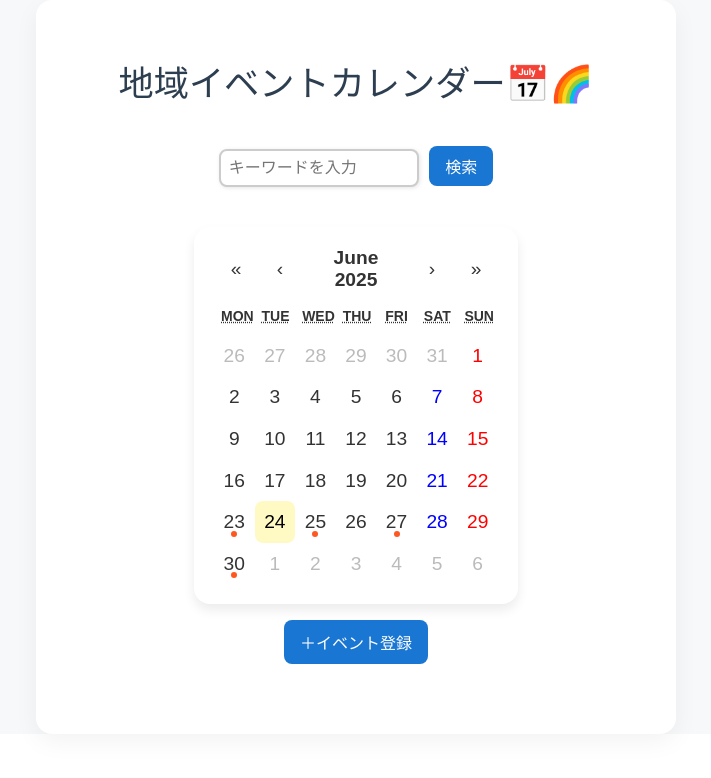
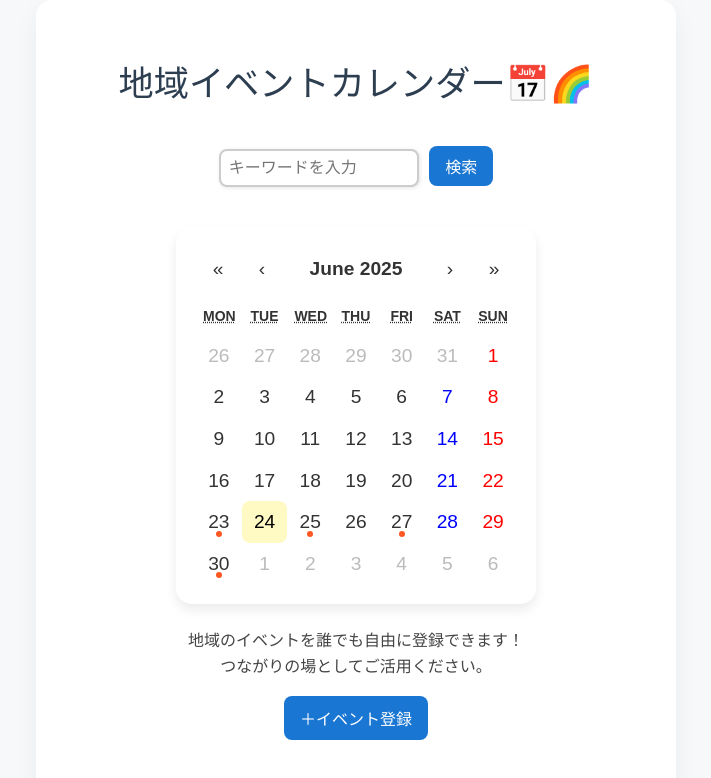
Before and after one commit to okada076/community-event-app, a React (Vite) app: page / in a window 1280 px wide. Shown: the top 778 px of the page, without its empty margins (284-995 px from the left). Built offline with nearby package versions, Linux system fonts and the light colour scheme.

Commit message:
イベント登録の説明文追加

```diff
--- a/src/components/CalendarView.jsx
+++ b/src/components/CalendarView.jsx
@@ -85,6 +85,19 @@ const CalendarView = ({ onDateSelect }) => {
         formatDay={(locale, date) => date.getDate()}
       />
 
+      <p style={{
+         textAlign: 'center',
+         marginTop: '1.5rem',
+         marginBottom: '0.5rem',
+         fontSize: '1rem',
+         lineHeight: '1.6',
+        color: '#444'
+       }}>
+          地域のイベントを誰でも自由に登録できます！<br />
+           つながりの場としてご活用ください。
+        </p>
+
+
       <div style={{ textAlign: 'center', marginTop: '1rem' }}>
         <button onClick={handleOpenAddEvent}>＋イベント登録</button>
       </div>
--- a/src/style.css
+++ b/src/style.css
@@ -239,7 +239,7 @@ button:hover {
   border: none;
   font-size: 1.2rem;
   padding: 20px;
-  width: 360px;
+  width: 400px;
   max-width: 90%;
   margin: 0 auto;
 }
```
